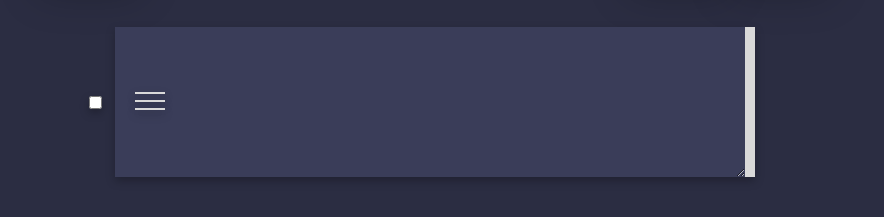
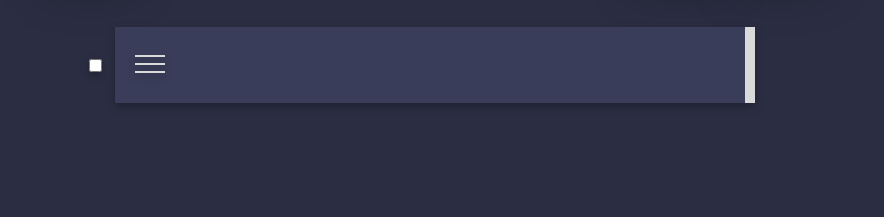
Before and after one commit to WiktorW-pl/Goo-App-2.0, a website with bundled scripts: page html/todo.html in a window 1280 px wide. Both pictures are taken after a click on the button 884 px from the left and 200 px from the top of the page. Shown: the part 233-450 px from the top of the page, without its empty margins (206-1090 px from the left). Built offline with nearby package versions, Linux system fonts and the light colour scheme.

Commit message:
[TODO-app] Fixes resize for task

```diff
--- a/src/todo.ts
+++ b/src/todo.ts
@@ -45,7 +45,19 @@ interface Task {
 
     saveTask(taskContainer, checkbox, priority);
     dragTask();
+    resizeTask();
   };
+
+  const resizeTask = () =>{
+    const input = [...document.querySelectorAll('textarea')]
+    input.forEach(item => {
+      item.addEventListener('keyup', e=>{
+        item.style.height = "auto"
+        let scHeight = e.target.scrollHeight;
+        item.style.height = `${scHeight}px`
+      })
+    })
+  }
 
   const dragTask = () => {
     const taskItem = document.querySelectorAll('.task');
--- a/styles/todo.scss
+++ b/styles/todo.scss
@@ -134,8 +134,6 @@ input:checked + #task__label {
 
 .task{
     width: 100%;
-    min-height: 89px;
-    height: auto;
     background-color: #3A3D59;
     display: flex;
     justify-content: space-around;
@@ -143,23 +141,16 @@ input:checked + #task__label {
     margin-top: 10px;
     filter: drop-shadow(0px 4px 4px rgba(0, 0, 0, 0.25));
     &__input{
+        height: auto;
         width: 100%;
-        height: auto;
-        min-height: 89px;
+        padding: 20px;
+        outline: none;
+        resize: none;
+        font-size: 16px;
         background-color: transparent;
         border: none;
-        color: #ffff;
-        text-align: center;
-        resize: vertical;
-        font-size: 17px;
-        text-align: center;
-        padding: 30px 20px 0px 20px;
-        line-height: 60px;
-        outline: none;
-        overflow-y:hidden;
-        display: flex;
-        align-items: center;
-
+        color: #fff;
+        overflow-y: hidden;
     }
     &__priority{
         height: 100%;
@@ -255,13 +246,17 @@ footer{
 
     .task{
         width: 100%;
-        height: auto;
         transform: translateX(1px);
         &__input{
-            line-height: 50px;
             text-align: center;
             font-size: 17px;
         }
+    }
+    .task__drag{
+        display: none;
+    }
+    #task__checkbox{
+        transform: translateX(10px);
     }
 
     .task__drag{
```
Also changed, not shown: README.md, dist/todo.js, styles/todo.css, 1 other file.
